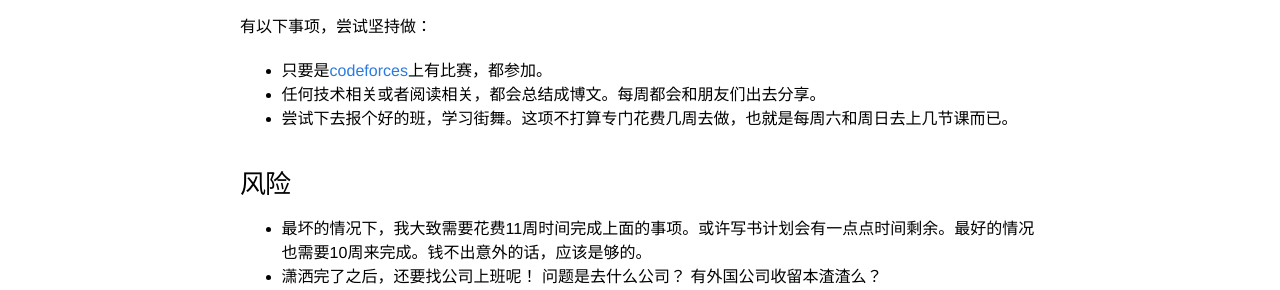
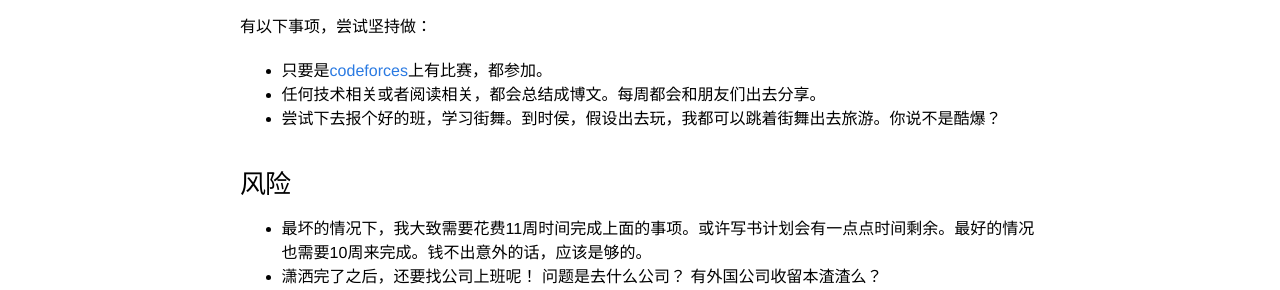
Before and after one commit to SteNicholas/openinx.github.io, a Jekyll site: the page built from _posts/2014-06-10-plan.md, in a window 1280 px wide. Shown: the part 443-733 px from the top of the page. Built offline with Jekyll 4.4.1, drawn with Linux system fonts in a browser that asks for light colours; comment, search, counter and statistics services are not loaded.

Commit message:
new posts 'new plan'

```diff
--- a/_posts/2014-06-10-plan.md
+++ b/_posts/2014-06-10-plan.md
@@ -22,7 +22,7 @@ tags: [ 扯淡 ]
 
 * 只要是[codeforces](http://codeforces.com/)上有比赛，都参加。
 * 任何技术相关或者阅读相关，都会总结成博文。每周都会和朋友们出去分享。
-* 尝试下去报个好的班，学习街舞。这项不打算专门花费几周去做，也就是每周六和周日去上几节课而已。
+* 尝试下去报个好的班，学习街舞。到时侯，假设出去玩，我都可以跳着街舞出去旅游。你说不是酷爆？
 
 ### 风险
 
```
